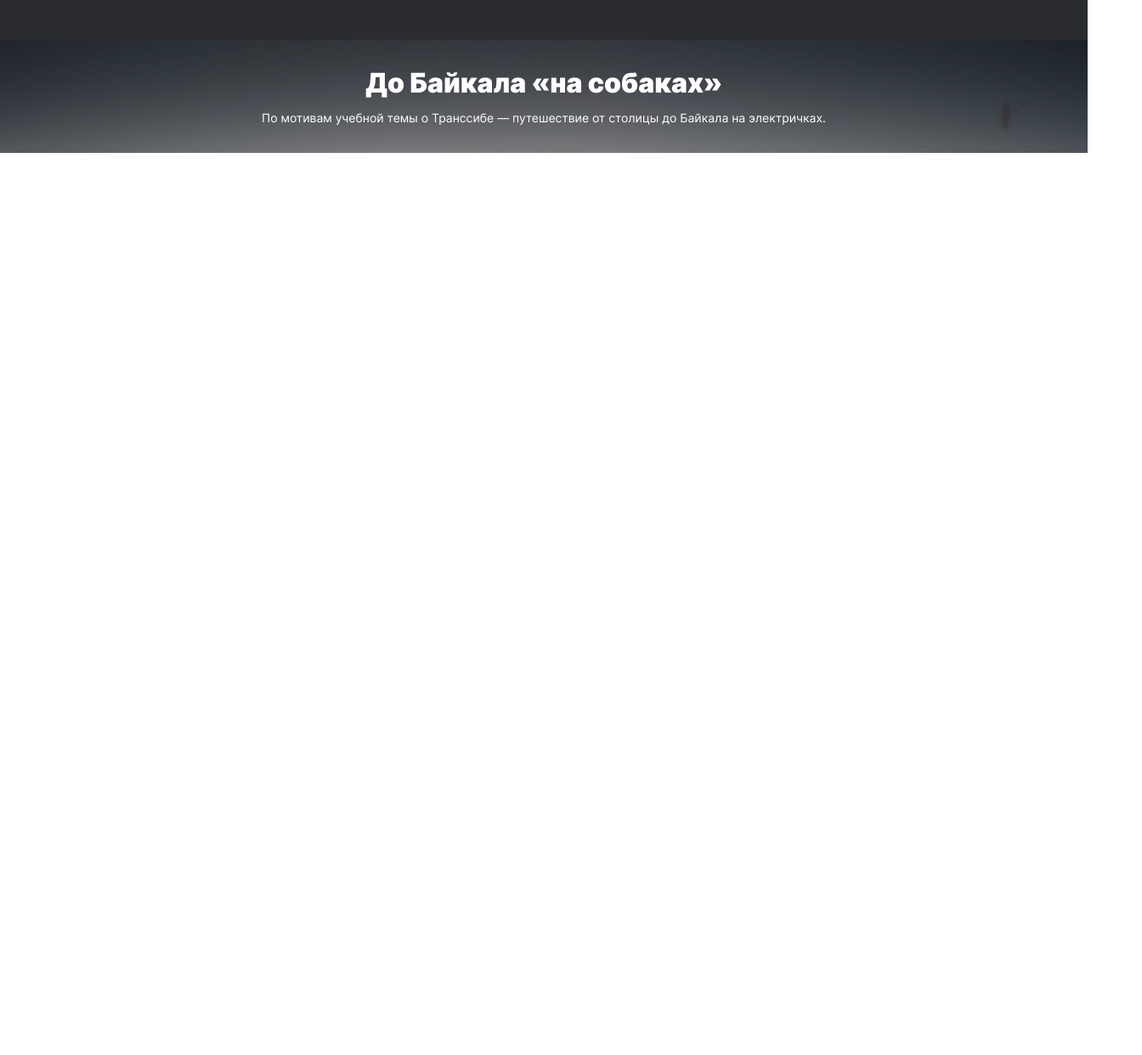
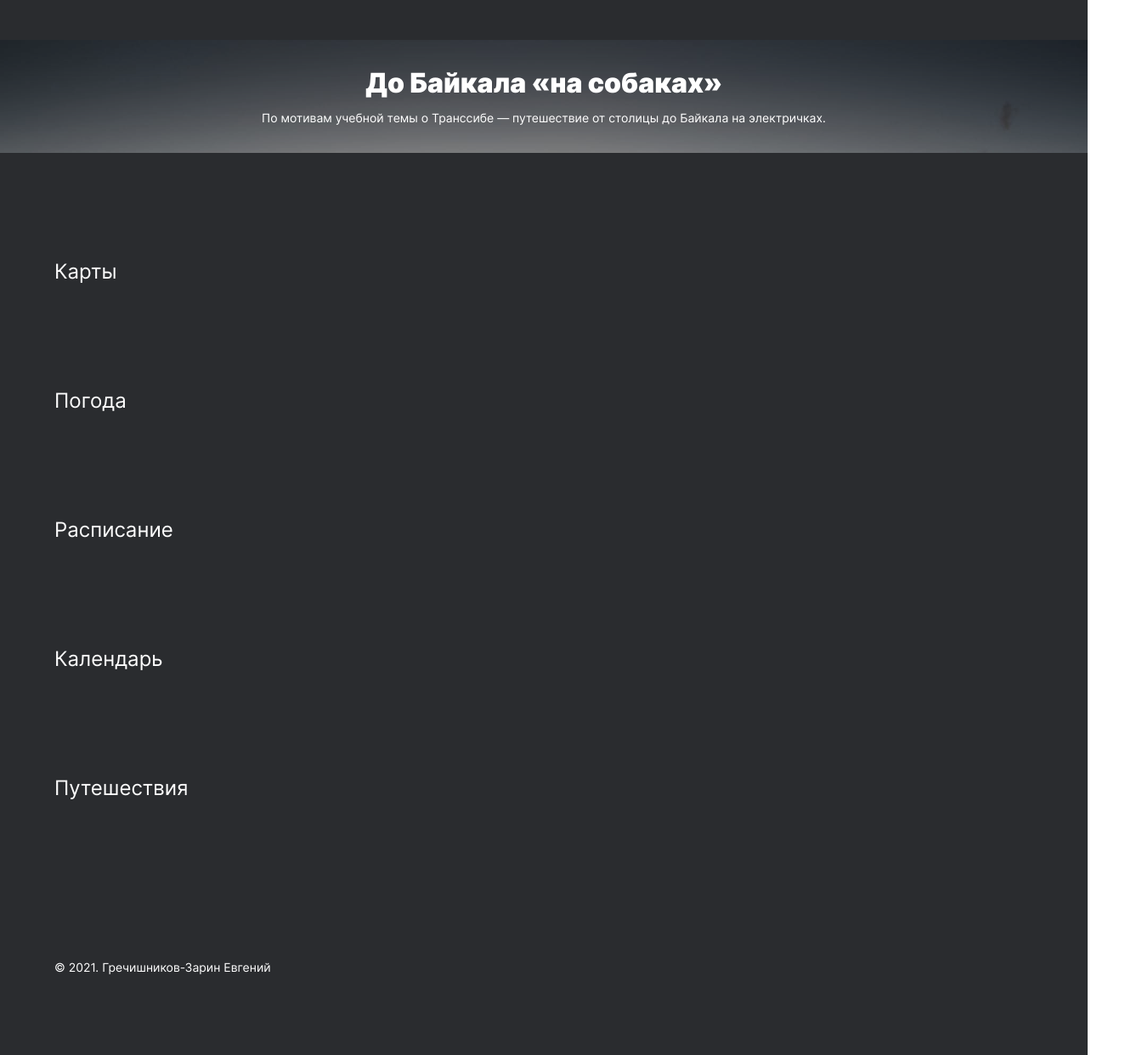
Before and after one commit to GrezarE/russian-travel, a plain HTML site: page index.html in a window 1280 px wide. Shown: the part 5846-7088 px from the top of the page at 85% size, 1344 px wide, since content can reach past the window. Before the commit the page ends 6026 px from the top, so only its background shows below. Drawn offline with Linux system fonts and the light colour scheme; files whose address does not match are found by name.

Commit message:
footer ready

```diff
--- a/blocks/cover/__background/cover__background.css
+++ b/blocks/cover/__background/cover__background.css
@@ -5,12 +5,15 @@
   position: absolute;
   top: 0;
   left: 0;
-  color: white;
   background: rgba(42, 44, 47, 0.3);
   z-index: 0;
 }
 
-.cover__overlay:hover + .cover__background {
+/* .cover__overlay:hover + .cover__background {
   background: rgba(42, 44, 47, 0.8);
+} */
 
+
+.cover__overlay:hover ~ .cover__background {
+  background: rgba(42, 44, 47, 0.8);
 }
--- a/blocks/cover/cover.css
+++ b/blocks/cover/cover.css
@@ -1,5 +1,6 @@
 .cover {
   width: 100%;
+  height: 100%;
   color: #fff;
   position: relative;
   background-image: url(../../images/cover-trains.jpg);
--- /dev/null
+++ b/blocks/footer/__copyright/footer__copyright.css
@@ -0,0 +1,6 @@
+.footer__copyright {
+  margin: 0;
+  font-size: 14px;
+  line-height: 1;
+  font-weight: normal;
+}
--- /dev/null
+++ b/blocks/footer/__link/footer__link.css
@@ -0,0 +1,16 @@
+.footer__link {
+  text-decoration: none;
+  color: #fff;
+  font-size: 24px;
+  line-height: 1;
+  font-weight: normal;
+  margin-bottom: 10%;
+}
+
+.footer__link:last-of-type {
+  margin-bottom: 15%;
+}
+
+.footer__link:hover {
+  opacity: .8;
+}
--- /dev/null
+++ b/blocks/footer/footer.css
@@ -0,0 +1,7 @@
+.footer {
+  width: 100%;
+  display: flex;
+  flex-direction: column;
+  padding: 10% 0 7.5% 5%;
+  color: #fff;
+}
--- a/index.html
+++ b/index.html
@@ -161,16 +161,20 @@
         </div>
       </section>
       <section class="cover">
-        <!-- <img src="./images/cover-trains.jpg" alt="" class="cover__background"> -->
         <a href="https://stampsy.com/na-elektrichkakh-do-baikala" target="_blank" class="cover__overlay"></a>
         <div class="cover__background"></div>
         <h2 class="cover__title">До Байкала «на собаках»</h2>
         <p class="cover__subtitle">По мотивам учебной темы о Транссибе — путешествие от столицы до Байкала на
           электричках.</p>
-        <!-- <a href="https://stampsy.com/na-elektrichkakh-do-baikala" target="_blank" class="cover__overlay"></a> -->
       </section>
     </main>
     <footer class="footer">
+      <a href="https://yandex.ru/maps" target="_blank" class="footer__link">Карты</a>
+      <a href="https://yandex.ru/pogoda" target="_blank" class="footer__link">Погода</a>
+      <a href="https://rasp.yandex.ru" target="_blank" class="footer__link">Расписание</a>
+      <a href="https://calendar.yandex.ru" target="_blank" class="footer__link">Календарь</a>
+      <a href="https://travel.yandex.ru" target="_blank" class="footer__link">Путешествия</a>
+      <p class="footer__copyright">© 2021. Гречишников-Зарин Евгений</p>
     </footer>
   </div>
 </body>
--- a/pages/index.css
+++ b/pages/index.css
@@ -30,3 +30,6 @@
 @import url(../blocks/cover/__subtitle/cover__subtitle.css);
 @import url(../blocks/cover/__overlay/cover__overlay.css);
 @import url(../blocks/cover/__background/cover__background.css);
+@import url(../blocks/footer/footer.css);
+@import url(../blocks/footer/__copyright/footer__copyright.css);
+@import url(../blocks/footer/__link/footer__link.css);
```
